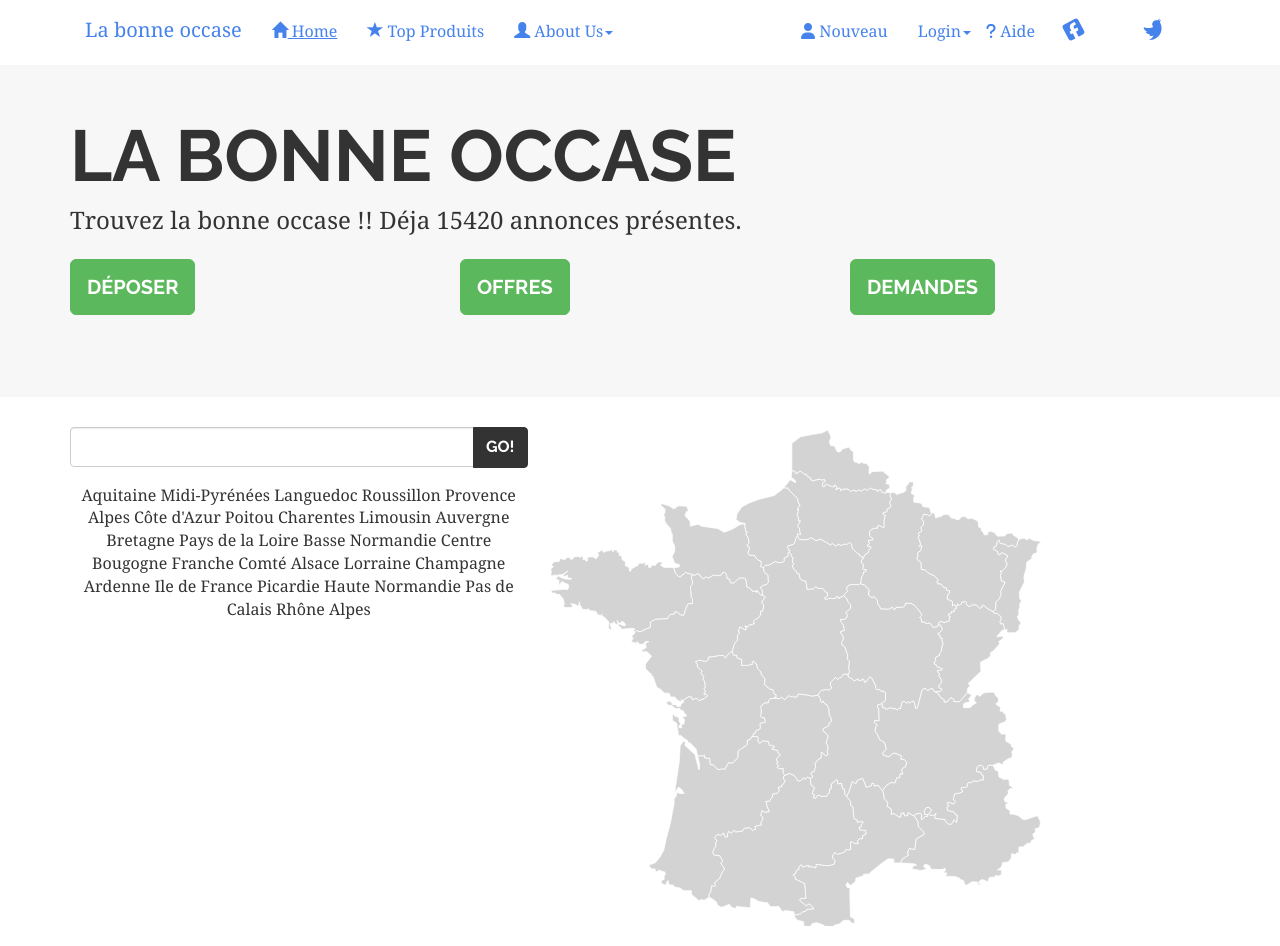
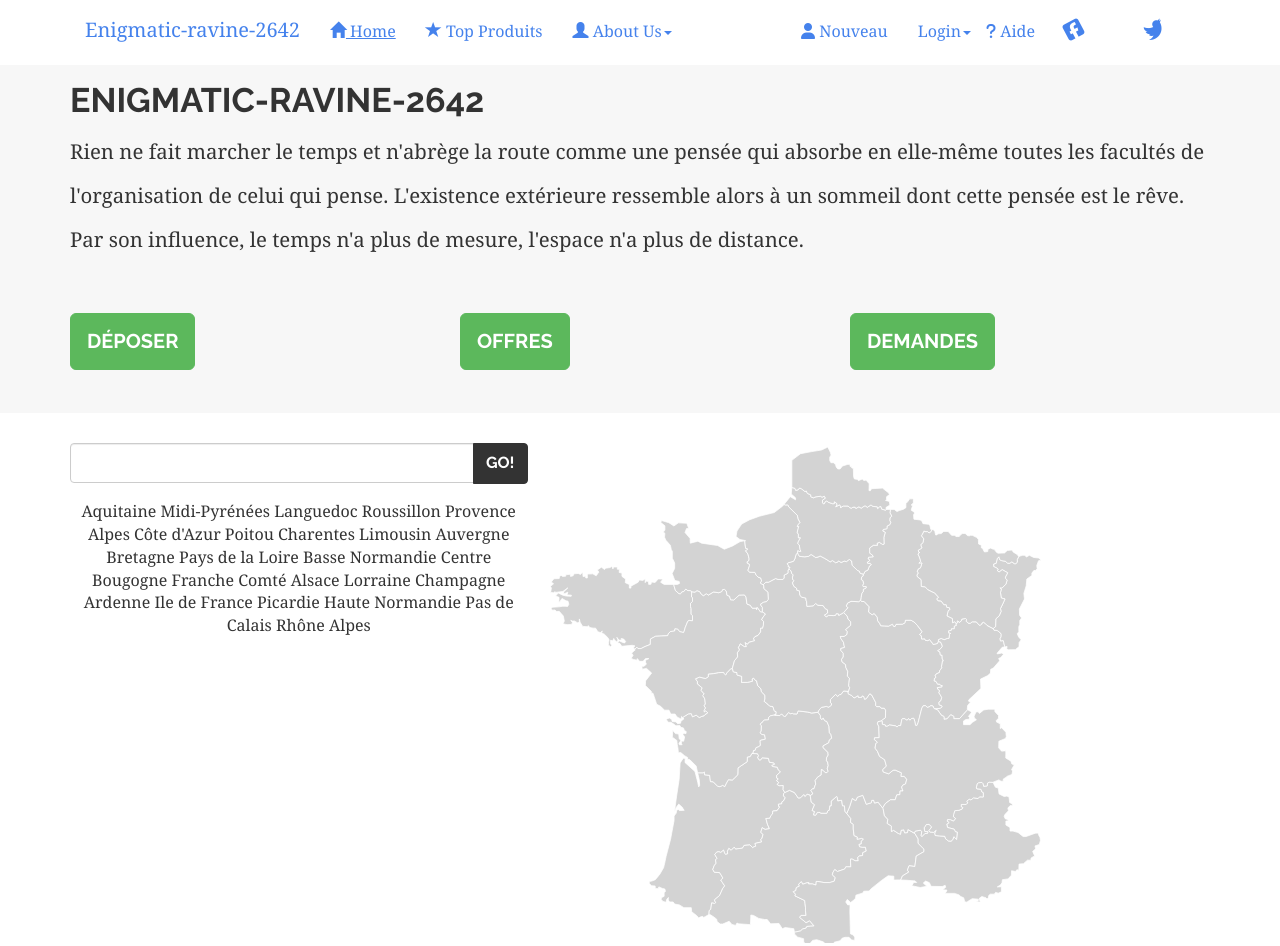
Before and after one commit to girod/enigmatic, a website: page public/index.html in a window 1280 px wide. Drawn offline with nearby package versions, Linux system fonts and the light colour scheme.

Commit message:
Modification de texte

```diff
--- a/public/index.html
+++ b/public/index.html
@@ -20,7 +20,7 @@
                   <span class="icon-bar"></span>
                   <span class="icon-bar"></span>
                 </button>
-                <a class="navbar-brand" href="#">La bonne occase</a>
+                <a class="navbar-brand" href="#">Enigmatic-ravine-2642</a>
             </div>
             <div class="collapse navbar-collapse navbar-ex1-collapse">
                     <ul class="nav navbar-nav">
@@ -91,10 +91,11 @@
         </div>
 
     </nav>
-    <div class="jumbotron">
+    <div class="jumbotron" style="padding-top:10px;padding-bottom:10px">
         <div class="container">
-            <h1>La bonne occase</h1>
-            <p class="lead">Trouvez la bonne occase !! Déja 15420 annonces présentes.</h1>
+            <h2>Enigmatic-ravine-2642</h2>
+            <small>Rien ne fait marcher le temps et n'abrège la route comme une pensée qui absorbe en elle-même toutes les facultés de l'organisation de celui qui pense. L'existence extérieure ressemble alors à un sommeil dont cette pensée est le rêve. Par son influence, le temps n'a plus de mesure, l'espace n'a plus de distance.</small>
+                <br/> <br/>
             <div class="row">
                 <div class="col-md-4">
                     <p><a class="btn btn-primary btn-lg btn-success" href="#" role="button">Déposer</a></p>
--- a/server.js
+++ b/server.js
@@ -10,7 +10,7 @@ app.configure(function() {
 });
 
 
-var port = 5000;
+var port = 8080;
 
 // application -------------------------------------------------------------
 app.get('*', function(req, res) {
@@ -18,5 +18,5 @@ app.get('*', function(req, res) {
 });
 
 // listen (start app with node server.js) ======================================
-app.listen(process.env.PORT || 5000);
+app.listen(process.env.PORT || 8080);
 console.log("App listening on port " + port);
```
